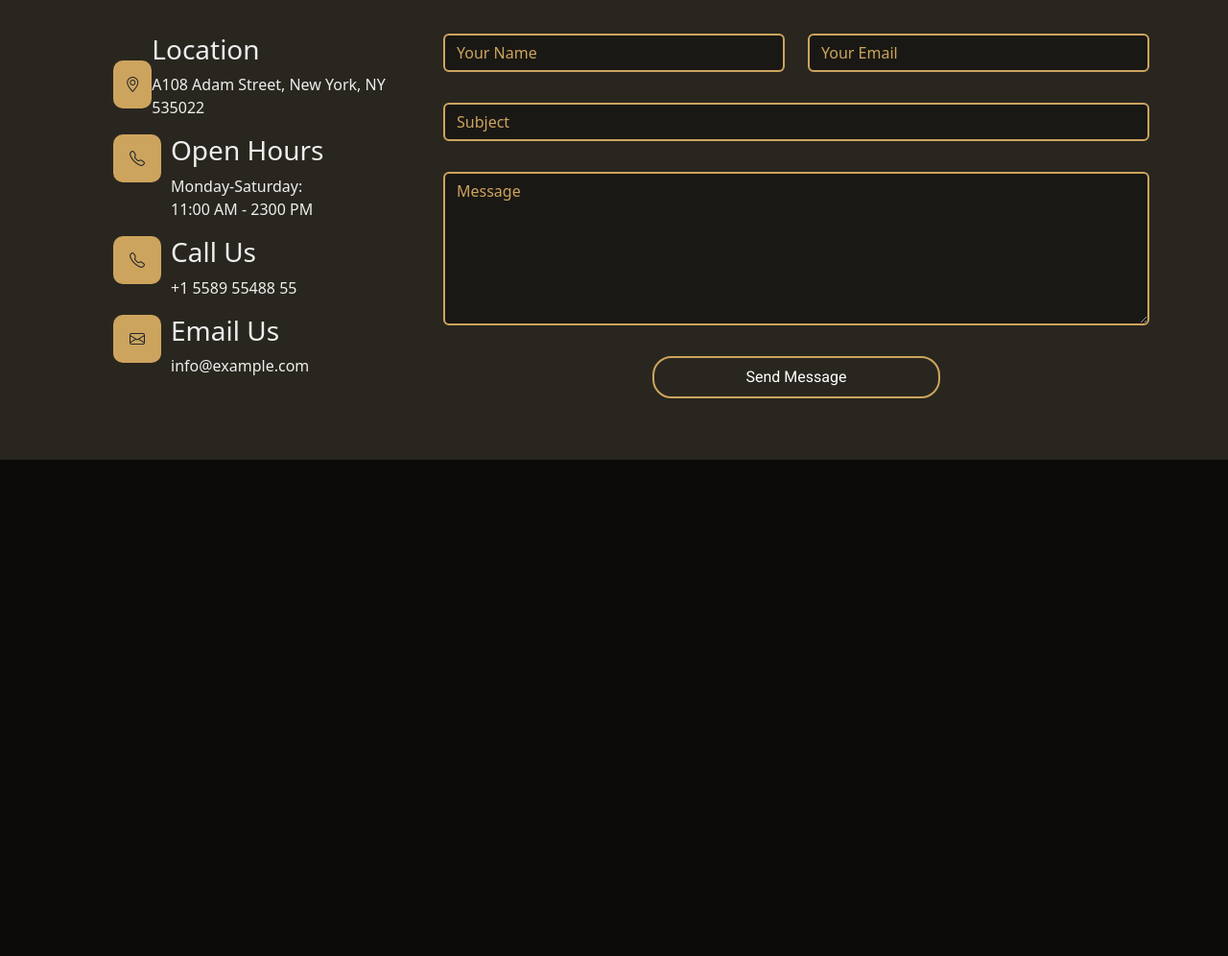
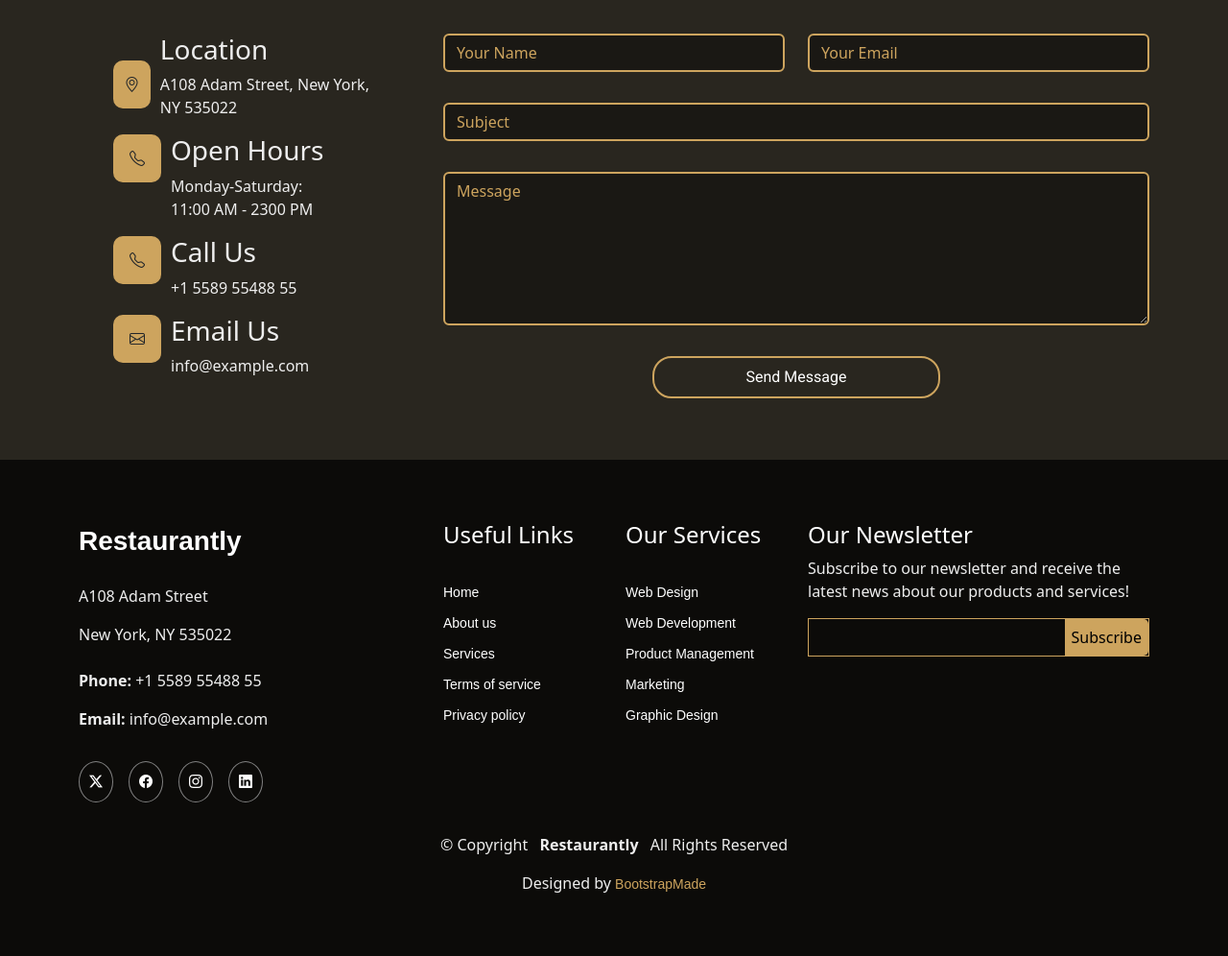
Before and after one commit to Narjissi-fadwa/Fadwa_Narjissi_finalproject_dom, a website: page index.html in a window 1280 px wide. Shown: the part 3948-4944 px from the top of the page at 96% size. Before the commit the page ends 4427 px from the top, so only its background shows below. Drawn offline with nearby package versions, Linux system fonts and the light colour scheme; files whose address does not match are found by name; a web font is replaced by a local one.

Commit message:
footer + responsive

```diff
--- a/index.html
+++ b/index.html
@@ -553,7 +553,7 @@
                     <div class="col-lg-4 px-6">
                         <div style="row-gap: 10px;"
                             class="info-item d-flex  align-items-center justify-content-between">
-                            <div style="border:0; width:50px; height: 50px; text-align: center; border-radius: 10px;"
+                            <div style="border:0; width:50px; height: 50px; text-align: center; border-radius: 10px; margin-right: 10px;"
                                 class="info-item d-flex bg-accent align-items-center justify-content-center"><i
                                     class="bi bi-geo-alt flex-shrink-0"></i></div>
                             <div>
@@ -624,9 +624,7 @@
                                 </div>
 
                                 <div class="col-md-12 text-center">
-
-
-                                <button class="sent-message"  type="submit">Send Message</button>
+                                    <button class="sent-message" type="submit">Send Message</button>
                                 </div>
 
                             </div>
@@ -638,6 +636,73 @@
             </div>
 
         </section>
+        <!-- footer -->
+        <footer id="footer" class="footer py-8">
+            <div class="container footer-top">
+                <div class="row gy-4">
+                    <div class="col-lg-4 col-md-6 footer-about">
+                        <a href="index.html" class="logo d-flex align-items-center">
+                            <span class="sitename fw-bold fs-3">Restaurantly</span>
+                        </a>
+                        <div class="footer-contact pt-3">
+                            <p class="text-default">A108 Adam Street</p>
+                            <p class="text-default">New York, NY 535022</p>
+                            <p class="mt-3 text-default"><strong>Phone:</strong> <span class="text-default">+1 5589 55488 55</span></p>
+                            <p class="text-default"><strong>Email:</strong> <span>info@example.com</span></p>
+                        </div>
+                        <div class="social-links d-flex gap-2 mt-4">
+                            <a style="border: 1px gray solid; border-radius: 50%; padding: 10px;" href=""><i class="bi bi-twitter-x"></i></a>
+                            <a style="border: 1px gray solid; border-radius: 50%; padding: 10px;"  href=""><i class="bi bi-facebook"></i></a>
+                            <a style="border: 1px gray solid; border-radius: 50%; padding: 10px;"  href=""><i class="bi bi-instagram"></i></a>
+                            <a style="border: 1px gray solid; border-radius: 50%; padding: 10px;"  href=""><i class="bi bi-linkedin"></i></a>
+                        </div>
+                    </div>
+
+                    <div class="col-lg-2 col-md-3 footer-links">
+                        <h4 class="text-heading">Useful Links</h4>
+                        <ul class="list-unstyled pt-3">
+                            <li ><a href="#">Home</a></li>
+                            <li class="pt-1"><a href="#">About us</a></li>
+                            <li class="pt-1"><a href="#">Services</a></li>
+                            <li class="pt-1"><a href="#">Terms of service</a></li>
+                            <li class="pt-1"><a href="#">Privacy policy</a></li>
+                        </ul>
+                    </div>
+
+                    <div class="col-lg-2 col-md-3 footer-links ">
+                        <h4 class="text-heading">Our Services</h4>
+                        <ul class="list-unstyled pt-3">
+                            <li><a href="#">Web Design</a></li>
+                            <li class="pt-1"><a href="#">Web Development</a></li>
+                            <li class="pt-1"><a href="#">Product Management</a></li>
+                            <li class="pt-1"><a href="#">Marketing</a></li>
+                            <li class="pt-1"><a href="#">Graphic Design</a></li>
+                        </ul>
+                    </div>
+
+                    <div class="col-lg-4 col-md-12 footer-newsletter">
+                        <h4 class="text-heading">Our Newsletter</h4>
+                        <p class="text-default">Subscribe to our newsletter and receive the latest news about our products and services!</p>
+                        <form action="forms/newsletter.php" method="post" class="php-email-form">
+                            <div style="display: flex; justify-content: space-between; border: 1px #cda45e solid; background-color: transparent; " class="newsletter-form"><input style="color: white !important; padding: 5px; border-top-left-radius: 5px; border-bottom-left-radius: 5px; background-color: transparent; border: none;" type="email" name="email">
+                                <input style="padding: 7px; border:none;  border-top-right-radius: 5px; border-bottom-right-radius: 5px; " class="bg-accent" type="submit"
+                                    value="Subscribe"></div>
+                        </form>
+                    </div>
+
+                </div>
+            </div>
+
+            <div class="container copyright text-center mt-4">
+                <p class="text-default">© <span class="text-default">Copyright</span> <strong class="px-1 sitename text-default">Restaurantly</strong> <span class="text-default">All Rights
+                        Reserved</span></p>
+                <div class="credits text-default">
+
+                    Designed by <a class="text-accent" href="https://bootstrapmade.com/">BootstrapMade</a>
+                </div>
+            </div>
+
+        </footer>
 
 
     </main>
```
